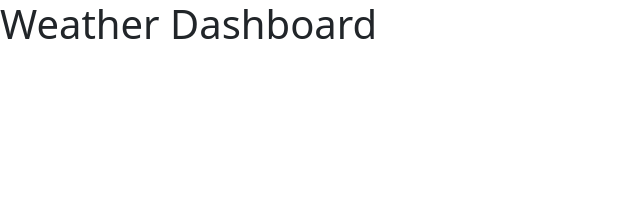
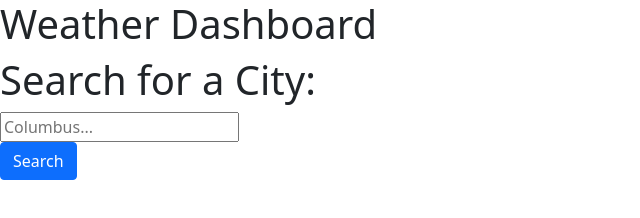
Before and after one commit to jaimemarsh/weatherDashboard-, a plain HTML site: page index.html in a window 1280 px wide. Shown: the whole page, without its empty margins (0-640 px from the left). Drawn offline with nearby package versions, Linux system fonts and the light colour scheme.

Commit message:
Button and Search bar

```diff
--- a/index.html
+++ b/index.html
@@ -13,6 +13,19 @@
 <body>
     <main>
         <h1>Weather Dashboard</h1>
+        <div>
+            <h1>Search for a City:</h1>
+            <div>
+                <input type="text" class="null" placeholder="Columbus...">
+                <div>
+                    <button type="button" class="btn btn-primary">Search</button>
+                </div>
+            </div>
+        </div>
+        <div>
+            <div class="">
+            </div>
+        </div>
     </main>
 </body>
 <script src='assets/script.js'></script>
```
